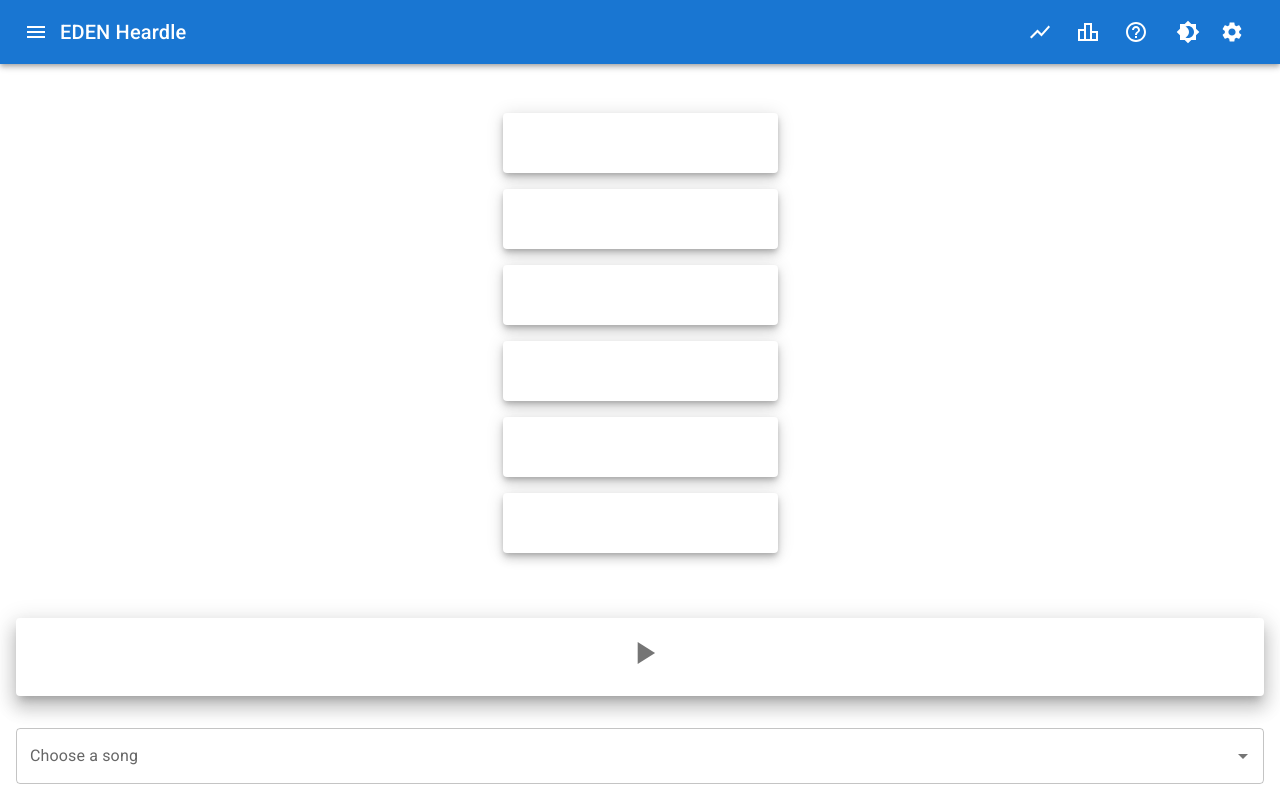
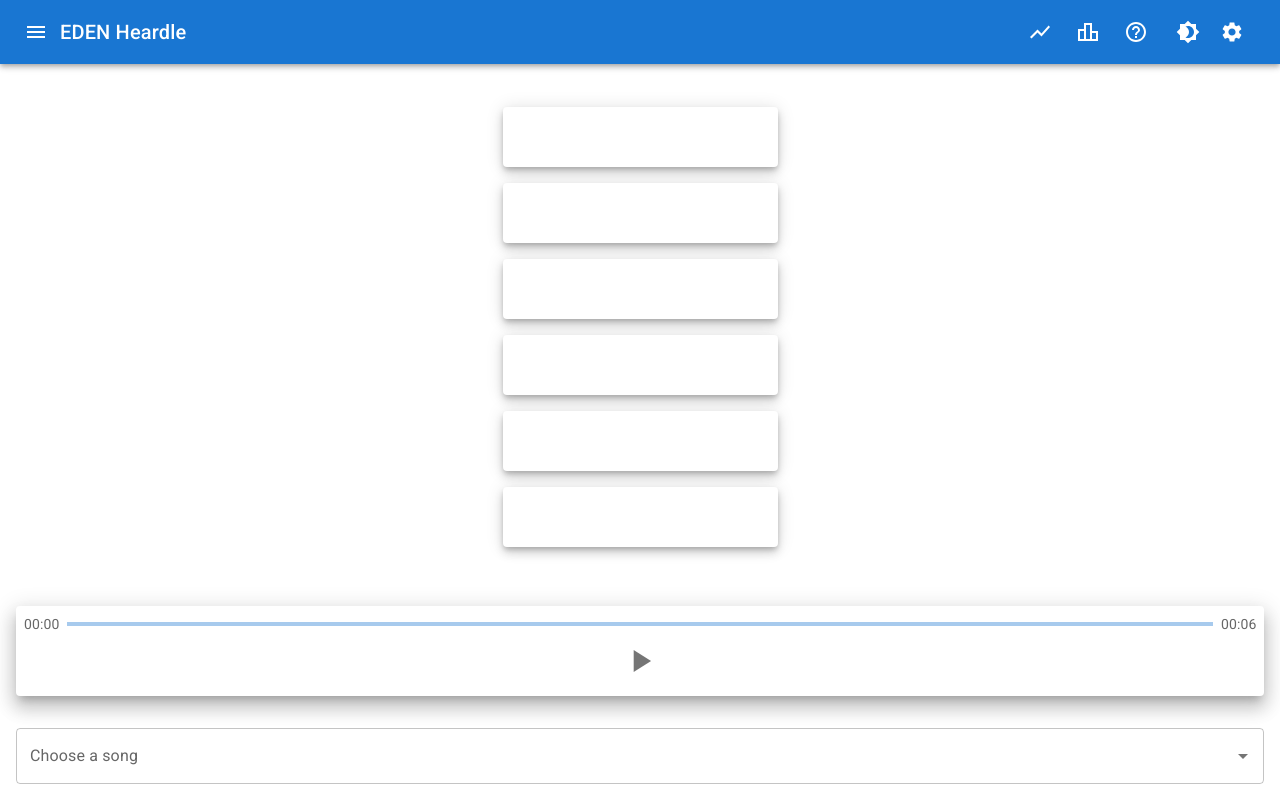
Before and after one commit to ftrbnd/odin-js-final-project, a React (Vite) app: page /play in a window 1280 px wide. Built offline with nearby package versions, Linux system fonts and the light colour scheme; no server answers; the database is empty.

Commit message:
Set up audio player and progress bar

```diff
--- a/package.json
+++ b/package.json
@@ -20,6 +20,7 @@
     "firebase": "^9.22.2",
     "react": "^18.2.0",
     "react-dom": "^18.2.0",
+    "react-player": "^2.12.0",
     "react-redux": "^8.0.7",
     "react-router-dom": "^6.12.1"
   },
--- a/src/components/AudioPlayer.tsx
+++ b/src/components/AudioPlayer.tsx
@@ -1,7 +1,8 @@
-import { Box, Card, IconButton } from '@mui/material';
-import { FC } from 'react';
+import { Box, Card, IconButton, LinearProgress, LinearProgressProps, Typography } from '@mui/material';
+import { FC, useRef, useState } from 'react';
 import PlayArrowIcon from '@mui/icons-material/PlayArrow';
 import PauseIcon from '@mui/icons-material/Pause';
+import ReactPlayer from 'react-player/youtube';
 
 interface IProps {
   start: number;
@@ -12,13 +13,86 @@
   togglePlaying: () => void;
 }
 
+const formatTime = (seconds: number, minutes = 0) => {
+  return `${String(minutes).padStart(2, '0')}:${String(seconds)[0].padStart(2, '0')}`;
+};
+
+const LinearProgressWithLabel = (props: LinearProgressProps & { currentSecond: number; finalSecond: number; progress: number }) => {
+  return (
+    <Box sx={{ display: 'flex', alignItems: 'center', width: '100%' }}>
+      <Box sx={{ minWidth: 35 }}>
+        <Typography variant="body2" color="text.secondary">
+          {formatTime(props.currentSecond)}
+        </Typography>
+      </Box>
+      <Box sx={{ width: '100%', mr: 1, ml: 1 }}>
+        <LinearProgress variant="determinate" value={props.progress} />
+      </Box>
+      <Box sx={{ minWidth: 35 }}>
+        <Typography variant="body2" color="text.secondary">
+          {formatTime(props.finalSecond)}
+        </Typography>
+      </Box>
+    </Box>
+  );
+};
+
 const AudioPlayer: FC<IProps> = ({ start, currentDuration, totalDuration, link, isPlaying, togglePlaying }) => {
+  const playerRef = useRef<ReactPlayer>(null);
+  const [curSecond, setCurSecond] = useState<number>(0);
+  const [progress, setProgress] = useState<number>(0);
+
+  const handleReady = () => {
+    playerRef.current?.seekTo(start);
+  };
+
+  const handlePause = () => {
+    if (!playerRef.current) return;
+
+    playerRef.current?.seekTo(start);
+    setCurSecond(0);
+    setProgress(0);
+  };
+
+  const handleProgress = () => {
+    if (!playerRef.current || !isPlaying) return;
+
+    setCurSecond(getCurrentSecond());
+    setProgress((getCurrentSecond() / totalDuration) * 100);
+
+    if (playerRef.current.getCurrentTime() - start > currentDuration) {
+      // limit playback to current level (1-6)
+      togglePlaying();
+
+      setCurSecond(0);
+      setProgress(0);
+    }
+  };
+
+  function getCurrentSecond(): number {
+    if (!playerRef.current) return 0;
+
+    return playerRef.current.getCurrentTime() - start;
+  }
+
   return (
     <Card elevation={12} sx={{ display: 'grid', gridTemplateColumns: '1fr', justifyItems: 'center', padding: '8px', margin: '16px' }}>
-      <Box sx={{ display: 'flex', alignItems: 'center', pl: 1, pb: 1 }}>
+      <LinearProgressWithLabel currentSecond={curSecond} finalSecond={totalDuration} progress={progress} />
+      <Box sx={{ display: 'flex', flexDirection: 'column', alignItems: 'center' }}>
         <IconButton aria-label="play/pause" onClick={togglePlaying}>
           {isPlaying ? <PauseIcon sx={{ height: 38, width: 38 }} /> : <PlayArrowIcon sx={{ height: 38, width: 38 }} />}
         </IconButton>
+        <ReactPlayer
+          ref={playerRef}
+          url={link}
+          playing={isPlaying}
+          volume={0.5}
+          style={{ display: 'none' }}
+          progressInterval={200}
+          onReady={handleReady}
+          onPause={handlePause}
+          onProgress={handleProgress}
+        />
       </Box>
     </Card>
   );
--- a/src/pages/Game.tsx
+++ b/src/pages/Game.tsx
@@ -188,7 +188,7 @@
       <ProgressRows guesses={guesses} limit={GUESS_LIMIT} />
 
       <Box sx={{ display: 'grid', gridTemplateRows: 'auto auto', alignItems: 'center' }}>
-        <AudioPlayer start={0} currentDuration={1} totalDuration={GUESS_LIMIT} link={dailySong.link} isPlaying={playing} togglePlaying={togglePlaying} />
+        <AudioPlayer start={15} currentDuration={4} totalDuration={GUESS_LIMIT} link={dailySong.link} isPlaying={playing} togglePlaying={togglePlaying} />
 
         <Autocomplete
           id="song-options"
```
Also changed, not shown: 1 other file (tests, documents, lock files or other folders).
